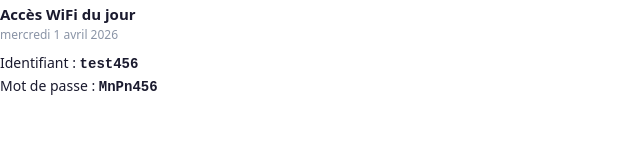
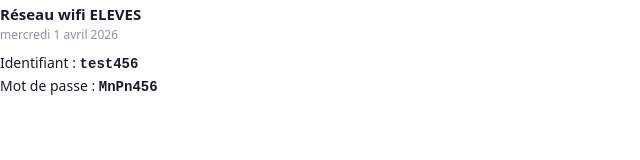
Before and after one commit to ThierryDen/wifi-ecole, a plain HTML site: page index.html in a window 1280 px wide. Shown: the full height of the page, 0-640 px from the left. Drawn offline with Linux system fonts and the light colour scheme.

Commit message:
Update index.html

```diff
--- a/index.html
+++ b/index.html
@@ -69,7 +69,7 @@
           : new Date().toLocaleDateString('fr-BE', { weekday: 'long', day: 'numeric', month: 'long', year: 'numeric' });
 
         document.getElementById('content').innerHTML = `
-          <h1>Accès WiFi du jour</h1>
+          <h1>Réseau wifi ELEVES</h1>
           <p class="date">${dateStr}</p>
           <p class="field">Identifiant : <span>${data.login}</span></p>
           <p class="field">Mot de passe : <span>${data.password}</span></p>
```
